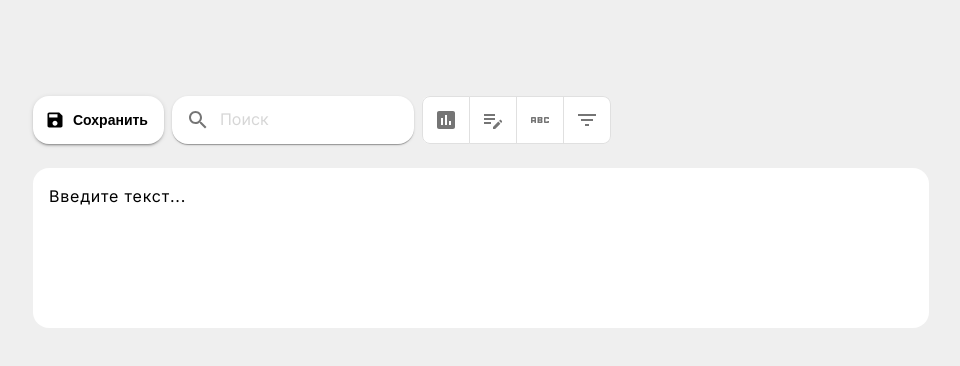
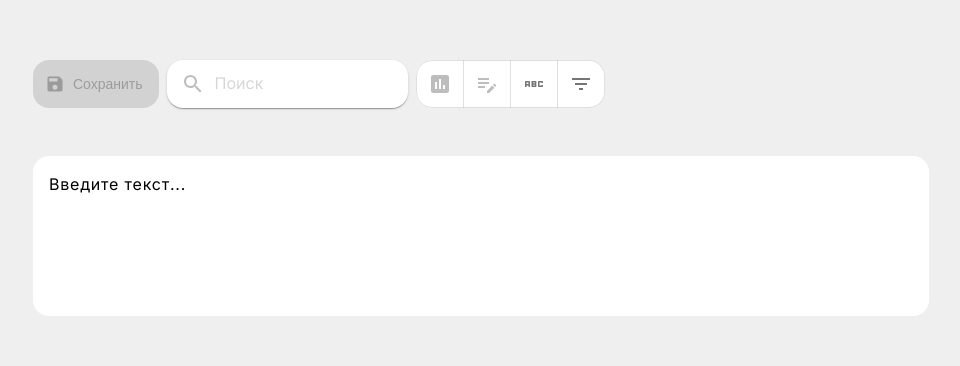
Before and after one commit to SergeyBogomolovv/string-converter, a React app: page / in a window 1280 px wide. Shown: the part 188-554 px from the top of the page, without its empty margins (159-1119 px from the left). Built offline with nearby package versions, Linux system fonts and the light colour scheme; a web font is replaced by a local one.

Commit message:
feat: update ui

```diff
--- a/src/App.module.css
+++ b/src/App.module.css
@@ -1,6 +1,11 @@
 .container {
   display: flex;
   flex-direction: column;
+  gap: 3rem;
+  height: auto;
+  margin: auto;
   min-height: 100svh;
+  padding: 3rem 0;
   place-content: center;
+  width: 70%;
 }
--- a/src/App.tsx
+++ b/src/App.tsx
@@ -6,13 +6,13 @@ import { Mode } from "@/widgets/mode";
 
 const App = () => {
   return (
-    <main className={styles.container}>
-      <Stack spacing={3} width="70%" margin="auto">
-        <Toolbar />
-        <Content />
+    <Stack className={styles.container}>
+      <Toolbar />
+      <Content />
+      <div className={styles.content}>
         <Mode />
-      </Stack>
-    </main>
+      </div>
+    </Stack>
   );
 };
 
--- a/src/features/edit-mode-toggle/ui/edit-mode-toggle.tsx
+++ b/src/features/edit-mode-toggle/ui/edit-mode-toggle.tsx
@@ -2,10 +2,16 @@ import { Button } from "@mui/material";
 import EditIcon from "@mui/icons-material/Edit";
 import SaveIcon from "@mui/icons-material/Save";
 import { useAppDispatch, useAppSelector } from "@/shared/store/hooks";
-import { selectEditMode, setEditMode } from "@/entities/editor";
+import {
+  selectEditMode,
+  selectEditorValue,
+  setEditMode,
+} from "@/entities/editor";
 
 export const EditModeToggle = () => {
   const editMode = useAppSelector(selectEditMode);
+  const value = useAppSelector(selectEditorValue);
+
   const dispatch = useAppDispatch();
   function clickhandler() {
     if (editMode) {
@@ -17,6 +23,7 @@ export const EditModeToggle = () => {
 
   return (
     <Button
+      disabled={!value}
       data-testid="editmodetoggleel"
       startIcon={editMode ? <SaveIcon /> : <EditIcon />}
       variant="contained"
--- a/src/features/mode-select/ui/mode-select.tsx
+++ b/src/features/mode-select/ui/mode-select.tsx
@@ -5,10 +5,17 @@ import AssessmentIcon from "@mui/icons-material/Assessment";
 import EditNoteIcon from "@mui/icons-material/EditNote";
 import AbcIcon from "@mui/icons-material/Abc";
 import FilterListIcon from "@mui/icons-material/FilterList";
-import { Mode, selectMode, setMode } from "@/entities/editor";
+import {
+  Mode,
+  selectEditorValue,
+  selectMode,
+  setMode,
+} from "@/entities/editor";
 
 export const ModeSelect = () => {
   const mode = useAppSelector(selectMode);
+  const value = useAppSelector(selectEditorValue);
+
   const dispatch = useAppDispatch();
 
   const handleClick = (e: React.MouseEvent<HTMLElement>, mode: Mode) => {
@@ -22,10 +29,16 @@ export const ModeSelect = () => {
       onChange={handleClick}
       aria-label="modes"
     >
-      <ToggleButton testid="statsModeBtn" value={Mode.stats} title="Статистика">
+      <ToggleButton
+        disabled={!value}
+        testid="statsModeBtn"
+        value={Mode.stats}
+        title="Статистика"
+      >
         <AssessmentIcon />
       </ToggleButton>
       <ToggleButton
+        disabled={!value}
         testid="replaceModeBtn"
         value={Mode.replace}
         title="Замена слов"
--- a/src/features/mode-select/ui/toggle-button.tsx
+++ b/src/features/mode-select/ui/toggle-button.tsx
@@ -6,12 +6,13 @@ interface Props {
   value: string;
   children: React.ReactNode;
   testid?: string;
+  disabled?: boolean;
 }
 
-const ToggleButton = ({ title, value, children, testid }: Props) => {
+const ToggleButton = ({ title, value, children, testid, disabled }: Props) => {
   return (
     <Tooltip data-testid={testid} placement="top" title={title}>
-      <Button value={value} aria-label={title}>
+      <Button disabled={disabled} value={value} aria-label={title}>
         {children}
       </Button>
     </Tooltip>
--- a/src/features/search/ui/search.tsx
+++ b/src/features/search/ui/search.tsx
@@ -17,7 +17,7 @@ export const Search = () => {
         alignItems: "center",
       }}
     >
-      <IconButton sx={{ p: "10px" }} aria-label="search">
+      <IconButton disabled={editMode} sx={{ p: "10px" }} aria-label="search">
         <SearchIcon />
       </IconButton>
       <InputBase
--- a/src/features/sort/ui/sort.tsx
+++ b/src/features/sort/ui/sort.tsx
@@ -11,7 +11,7 @@ const Sort = () => {
   };
   return (
     <Paper sx={{ p: 2, display: "flex", flexDirection: "column", gap: "2rem" }}>
-      <Typography variant="body1">
+      <Typography variant="body2">
         По нажатию, все части текста, разделенные запятой, отсортируются в
         алфавитном порядке.
       </Typography>
--- a/src/shared/ui/theme.ts
+++ b/src/shared/ui/theme.ts
@@ -11,20 +11,15 @@ const theme = createTheme({
       primary: "#2e2e2e",
       secondary: "#555555",
     },
-    divider: "#e0e0e0",
     primary: {
-      main: "#fff",
+      main: "#2884FF",
     },
     secondary: {
-      main: "#828282",
+      main: "#A66FF0",
     },
   },
   typography: {
     fontFamily: "Inter, Arial, sans-serif",
-    h1: {
-      fontWeight: 600,
-      fontSize: "2rem",
-    },
     h2: {
       fontWeight: 600,
       fontSize: "1.5rem",
@@ -41,14 +36,13 @@ const theme = createTheme({
     },
   },
   shape: {
-    borderRadius: 8,
+    borderRadius: 16,
   },
   components: {
     MuiPaper: {
       styleOverrides: {
         root: {
           textTransform: "none",
-          borderRadius: 16,
         },
       },
     },
@@ -56,12 +50,6 @@ const theme = createTheme({
       styleOverrides: {
         root: {
           textTransform: "none",
-          borderRadius: 16,
-          fontWeight: 700,
-        },
-        contained: {
-          backgroundColor: "#fff",
-          color: "#000",
         },
       },
     },
```
